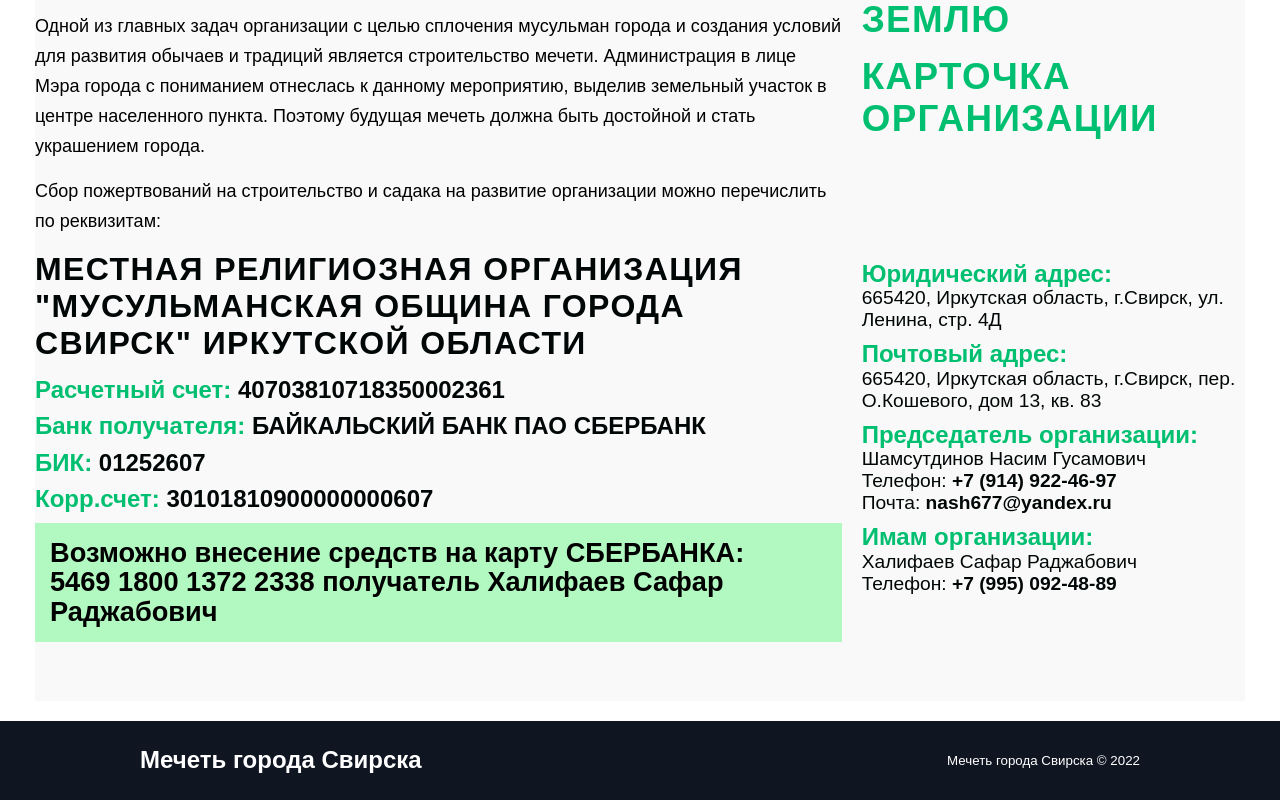
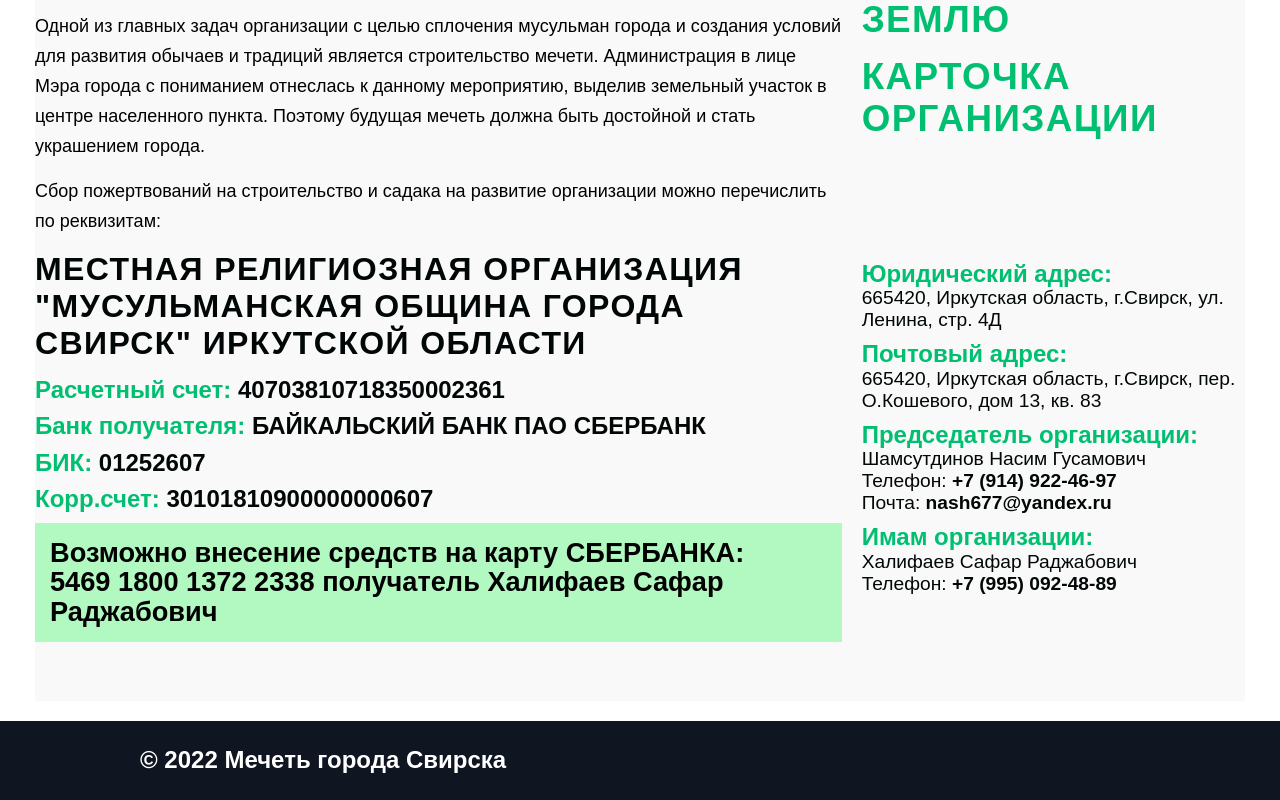
Before and after one commit to jshamsutdinova/mosque-fund-one-page, a React (Create React App) app: page / in a window 1280 px wide. Shown: the part 1079-1879 px from the top of the page. Built offline with nearby package versions, Linux system fonts and the light colour scheme.

Commit message:
Fixed footer

```diff
--- a/src/components/footer/footer-elements.js
+++ b/src/components/footer/footer-elements.js
@@ -42,6 +42,10 @@ export const SocialLogo = styled(Link) `
     align-items: center;
     margin-bottom: 16px;
     font-weight: bold;
+
+    @media screen and (max-width: 768px) {
+        font-size: 1rem;
+    }
 `
 
 export const WebsiteRights = styled.small `
--- a/src/components/footer/footer.js
+++ b/src/components/footer/footer.js
@@ -14,9 +14,9 @@ const Footer = () => {
         <SocialMedia>
           <SocialMediaWrap>
             <SocialLogo to='/' onClick={toggleHome}>
-              Мечеть города Свирска
+            © {new Date().getFullYear()} Мечеть города Свирска
             </SocialLogo>
-            <WebsiteRights>Мечеть города Свирска © {new Date().getFullYear()}</WebsiteRights>
+            {/* <WebsiteRights> 8-914-922-46-97 </WebsiteRights> */}
           </SocialMediaWrap>
         </SocialMedia>
       </FooterWrap>
```
